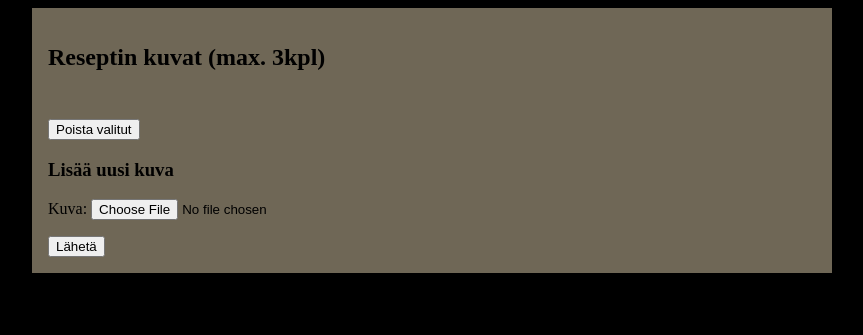
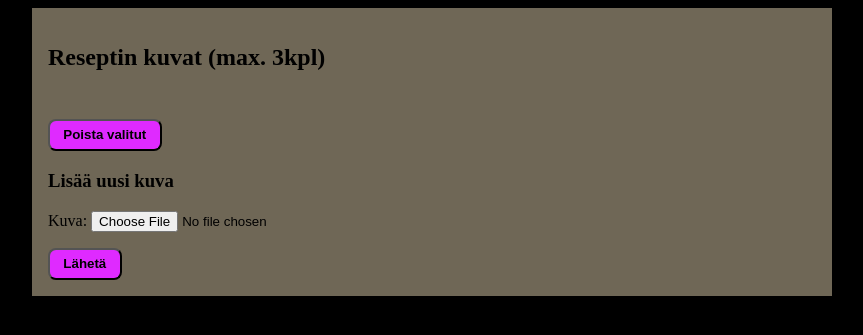
Before and after one commit to nettanikander/drinkkireseptit, a Flask app: template templates/images.html in a window 1280 px wide. Shown: the part 162-497 px from the top of the page, without its empty margins (208-1071 px from the left). Run offline with Flask 3, Linux system fonts and the light colour scheme; the template is opened without the code that fills it, so the values that code supplies are empty.

Commit message:
Standardise button style

```diff
--- a/templates/edit_item.html
+++ b/templates/edit_item.html
@@ -34,6 +34,6 @@
   </p>
   {% endfor %}
   <input type="hidden" name="csrf_token" value="{{ session.csrf_token }}" />
-  <input type="submit" value="Päivitä reseptiä" />
+  <input type="submit" value="Päivitä reseptiä" class="button" />
 </form>
 {% endblock %}
--- a/templates/find_item.html
+++ b/templates/find_item.html
@@ -9,7 +9,7 @@
   <p>
     Hakusana:<input type="text" name="query" value="{{ query }}">
   </p>
-  <input type="submit" value="Etsi">
+  <input type="submit" value="Etsi" class="button">
 </form>
 
 {% if query %}
--- a/templates/images.html
+++ b/templates/images.html
@@ -23,7 +23,7 @@
   <input type="hidden" name="item_id" value="{{ item.id }}">
   <input type="hidden" name="csrf_token" value="{{ session.csrf_token }}" />
   <p>
-    <input type="submit" value="Poista valitut" />
+    <input type="submit" value="Poista valitut" class="button"/>
   </p>
 </form>
 
@@ -34,6 +34,6 @@
   </p>
   <input type="hidden" name="item_id" value="{{ item.id }}">
   <input type="hidden" name="csrf_token" value="{{ session.csrf_token }}" />
-  <input type="submit" value="Lähetä" />
+  <input type="submit" value="Lähetä" class="button"/>
 </form>
 {% endblock %}
--- a/templates/login.html
+++ b/templates/login.html
@@ -28,6 +28,6 @@
   {% else %}
     <input type="hidden" name="next_page" value="/" />
   {% endif %}
-  <input type="submit" value="Kirjaudu" />
+  <input type="submit" value="Kirjaudu" class="button"/>
 </form>
 {% endblock %}
--- a/templates/new_item.html
+++ b/templates/new_item.html
@@ -29,6 +29,6 @@
   </p>
   {% endfor %}
   <input type="hidden" name="csrf_token" value="{{ session.csrf_token }}" />
-  <input type="submit" value="Lisää resepti" />
+  <input type="submit" value="Lisää resepti" class="button"/>
 </form>
 {% endblock %}
--- a/templates/register.html
+++ b/templates/register.html
@@ -26,6 +26,6 @@
     Salasana uudestaan: <br />
     <input type="password" name="password2"  maxlength="15" required />
   </p>
-  <input type="submit" value="Luo tunnus" />
+  <input type="submit" value="Luo tunnus" class="button"/>
 </form>
 {% endblock %}
--- a/templates/remove_item.html
+++ b/templates/remove_item.html
@@ -8,7 +8,7 @@
 <p>Haluatko varmasti poistaa tämän reseptin</p>
 <form action="/remove_item/{{ item.id }}" method="post">
   <input type="hidden" name="csrf_token" value="{{ session.csrf_token }}" />
-  <input type="submit" name="remove" value="Poista resepti">
-  <input type="submit" name="back" value="Palaa takaisin">
+  <input type="submit" name="remove" value="Poista resepti" class="button">
+  <input type="submit" name="back" value="Palaa takaisin" class="button">
 </form>
 {% endblock %}
```
